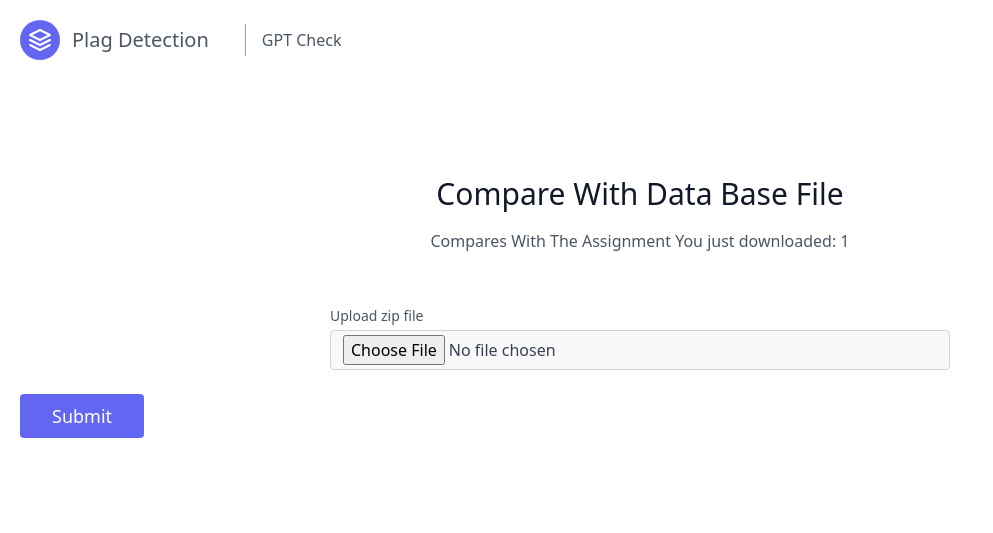
After one commit to AtharvaMutsaddi/COEP-Hackathon-PlagCheck, a Flask app: template templates/dbcompare.html in a window 1280 px wide. The commit adds this page. Shown: the top 533 px of the page, without its empty margins (0-993 px from the left). Run offline with Flask 3, Linux system fonts and the light colour scheme; the template is opened without the code that fills it: most values are stand-ins (such as "Sample title", 1, 10 or a date in 2020); some libraries are stand-ins or nearby versions.

Commit message:
dbcompare progress

```diff
--- a/app.py
+++ b/app.py
@@ -189,9 +189,15 @@ def local():
         # clear_uploads_dir("../uploads")
         return render_template('result.html',results=superans)
 
-@app.route("/download/<file_id>",methods=["GET","POST"])
-def download_file(file_id):
-    return file_id
+@app.route("/download/<assignment_id>",methods=["GET","POST"])
+def download_file(assignment_id):
+    if request.method=="GET":
+        Database().download_file(assignment_id)
+        return render_template('dbcompare.html',assignment_id=assignment_id)
+    else:
+        file = request.files['file']
+        filename1 = file.filename
+
 
 
 @app.route("/database", methods=["GET","POST"])
--- a/templates/assignmenttables.html
+++ b/templates/assignmenttables.html
@@ -30,7 +30,7 @@
                 <td class="border px-4 py-2">{{ result['year_of_submission'] }}</td>
                 <td class="border px-4 py-2">{{ result['file_name'] }}</td>
                 <td class="border px-4 py-2">
-                    <a href="/download/{{ result['file_id'] }}" class="text-blue-500 hover:underline">Download</a>
+                    <a href="/download/{{ result['_id'] }}" class="text-blue-500 hover:underline">Download</a>
                 </td>
             </tr>
             {% endfor %}
--- /dev/null
+++ b/templates/dbcompare.html
@@ -0,0 +1,30 @@
+{% extends 'base.html' %}
+
+{% block content %}
+<section class="text-gray-600 body-font relative">
+    <div class="container px-5 py-24 mx-auto">
+        <form action="/download/{{ assignment_id }}" method="POST" enctype="multipart/form-data"> <!-- Added form element -->
+            <div class="flex flex-col text-center w-full mb-12">
+                <h1 class="sm:text-3xl text-2xl font-medium title-font mb-4 text-gray-900">Compare With Data Base File
+                </h1>
+                <p class="lg:w-2/3 mx-auto leading-relaxed text-base">Compares With The Assignment You just downloaded: {{ assignment_id }}</p>
+            </div>
+            <div class="lg:w-1/2 md:w-2/3 mx-auto">
+                <div class="flex flex-wrap -m-2">
+
+                    <div class="p-2 w-full">
+                        <div class="relative">
+                            <label for="file" class="leading-7 text-sm text-gray-600">Upload zip file</label>
+                            <input type="file" id="file" name="file"
+                                class="w-full bg-gray-100 bg-opacity-50 rounded border border-gray-300 focus:border-indigo-500 focus:bg-white focus:ring-2 focus:ring-indigo-200 text-base outline-none text-gray-700 py-1 px-3 leading-6 transition-colors duration-200 ease-in-out">
+                        </div>
+
+                    </div>
+                </div>
+            </div>
+            <button type="submit"
+                class="mx-auto mt-6 text-white bg-indigo-500 border-0 py-2 px-8 focus:outline-none hover:bg-indigo-600 rounded text-lg">Submit</button>
+        </form> <!-- Added form closing tag -->
+    </div>
+</section>
+{% endblock %}
```
